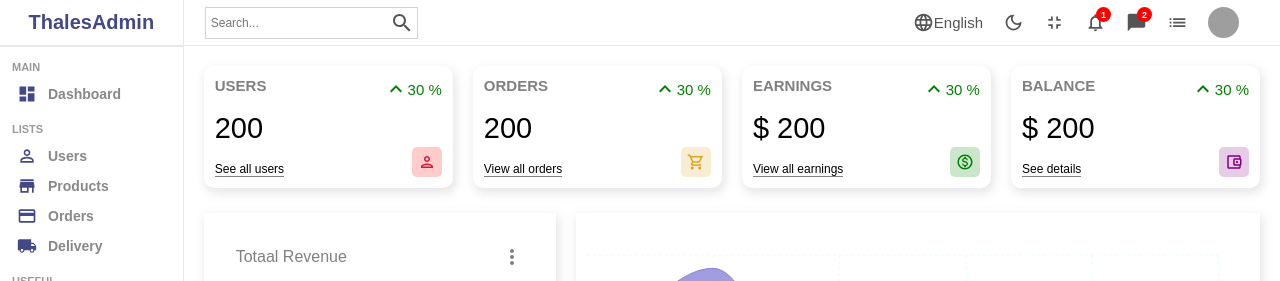
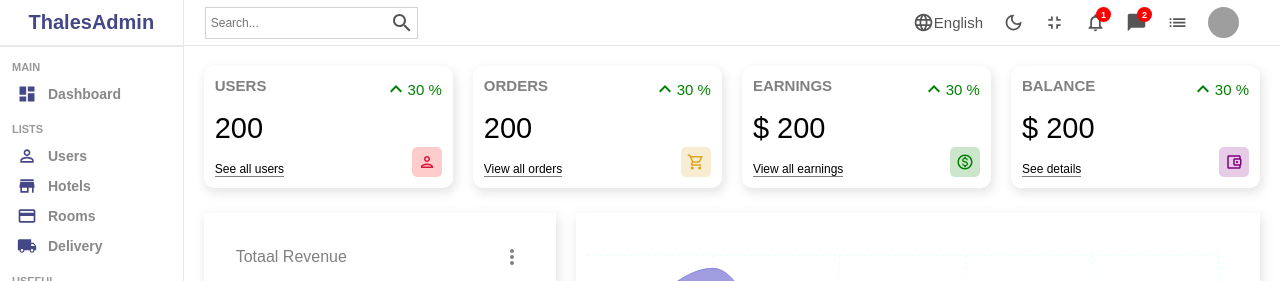
Before and after one commit to AworThales/booking-mern-stack, a React (Create React App) app in the folder admins/: page / in a window 1280 px wide. Shown: the top 281 px of the page. Built offline with nearby package versions, Linux system fonts and the light colour scheme; sample sign-in values are in the browser's storage; grey boxes are pictures that could not be loaded.

Commit message:
updating sidebar

```diff
--- a/admins/src/components/sidebar/Sidebar.jsx
+++ b/admins/src/components/sidebar/Sidebar.jsx
@@ -44,16 +44,18 @@ const Sidebar = () => {
                     <span>Users</span>
                 </li>
             </Link>
-            <Link to="/products" style={{textDecoration: "none"}}>
+            <Link to="/hotels" style={{textDecoration: "none"}}>
                 <li>
                     <StoreIcon className="icon" />
-                    <span>Products</span>
+                    <span>Hotels</span>
                 </li>
             </Link>
-            <li>
-                <CreditCardIcon className="icon"/>
-                <span>Orders</span>
-            </li>
+            <Link to="/rooms" style={{textDecoration: "none"}}>
+                <li>
+                    <CreditCardIcon className="icon"/>
+                    <span>Rooms</span>
+                </li>
+            </Link>
             <li>
                 <LocalShippingIcon className="icon" />
                 <span>Delivery</span>
```
